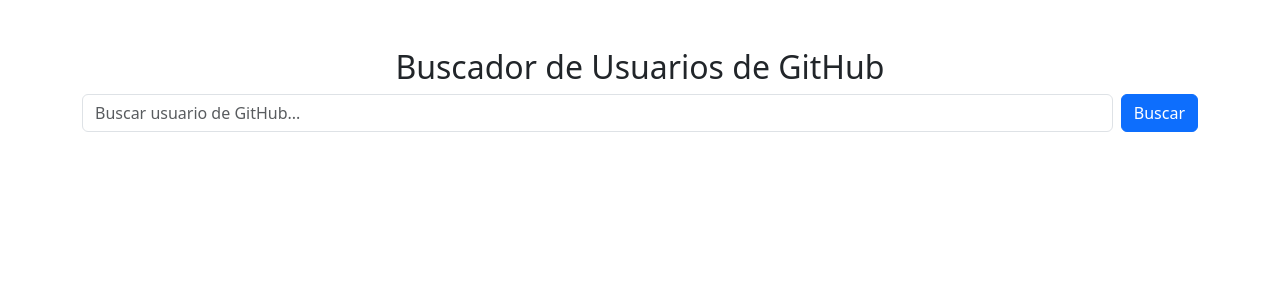
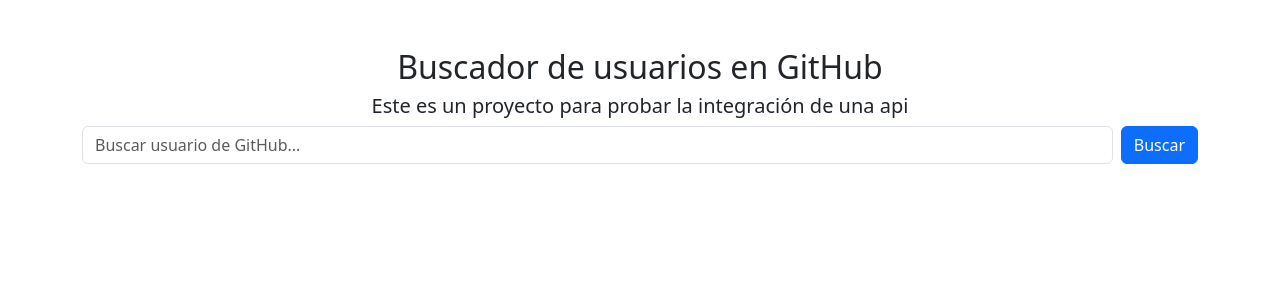
Before and after one commit to fergone03/github-finder, a React (Vite) app in the folder frontend/: page / in a window 1280 px wide. Shown: the top 300 px of the page. Built offline with nearby package versions, Linux system fonts and the light colour scheme.

Commit message:
Mejorar la interfaz de usuario: actualizar el título del buscador de usuarios y agregar una descripción del proyecto. También se ha añadido un registro de datos recibidos en la consola.

```diff
--- a/frontend/src/App.jsx
+++ b/frontend/src/App.jsx
@@ -13,7 +13,7 @@
       setError(null);
       const response = await fetch(`http://localhost:3000/backend/api.php?user=${username}`);
       const data = await response.json();
-      console.log("Datos recibidos:", data);  // 👈 Agrega esta línea
+      console.log("Datos recibidos:", data);
 
       if (data.error) {
         setError("Usuario no encontrado");
@@ -30,7 +30,8 @@
 
   return (
     <div className="container mt-5">
-      <h2 className="text-center">Buscador de Usuarios de GitHub</h2>
+      <h2 className="text-center">Buscador de usuarios en GitHub</h2>
+      <h5 className="text-center">Este es un proyecto para probar la integración de una api</h5>
       <SearchBar onSearch={fetchGitHubUser} />
       {error && <p className="text-danger">{error}</p>}
       {userData && <UserCard user={userData} />}
```
